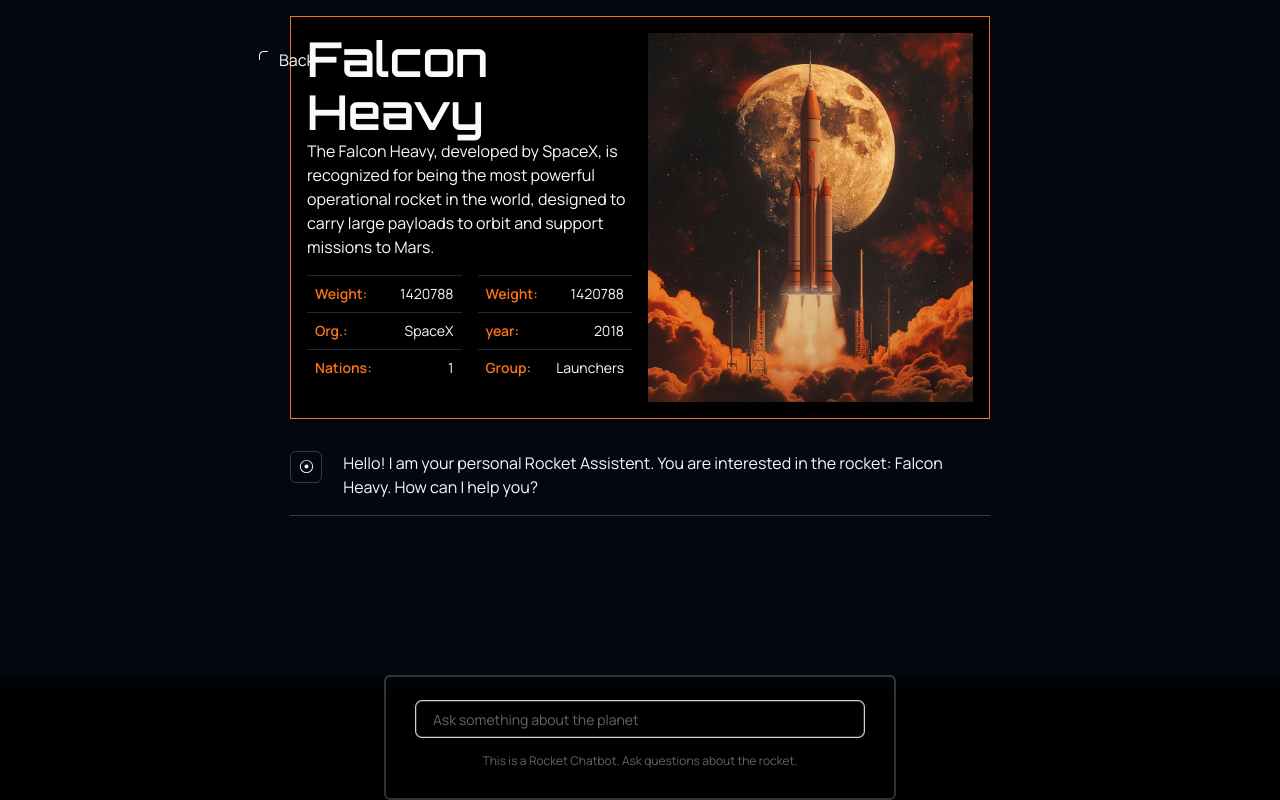
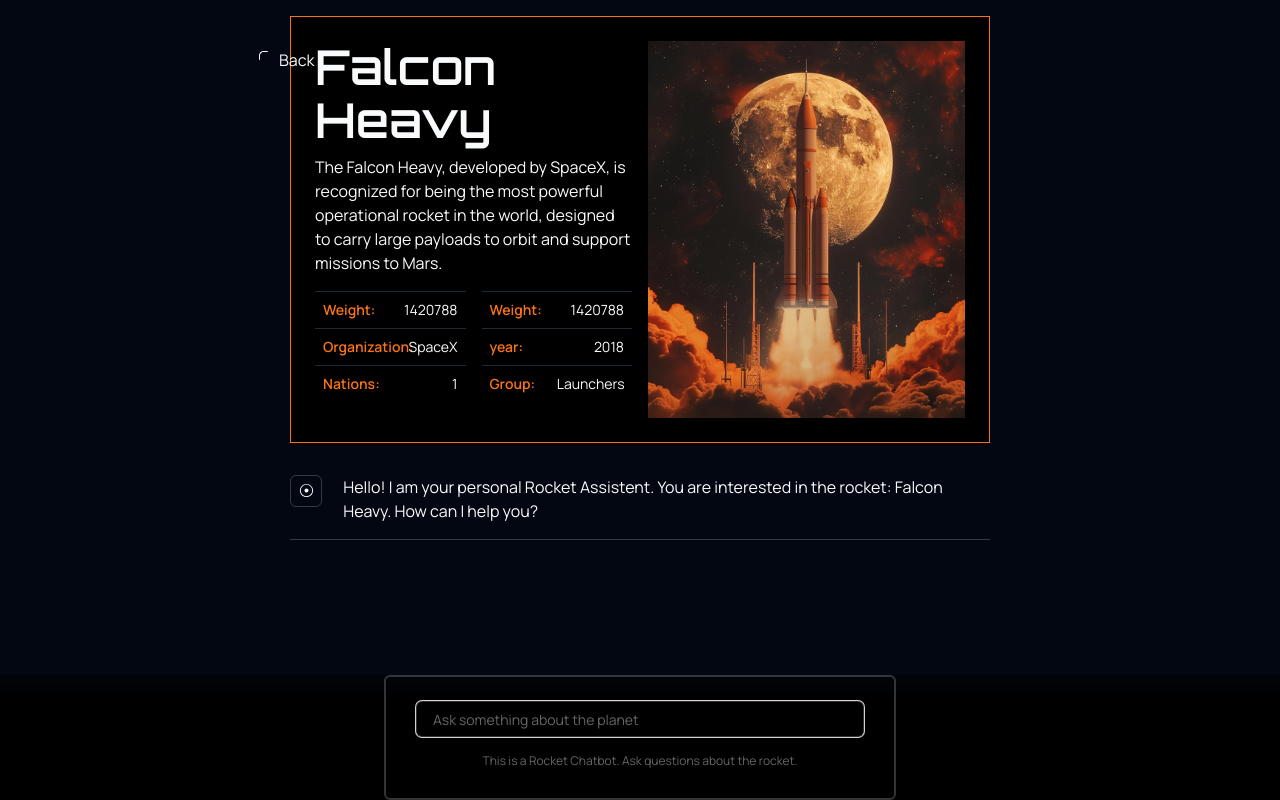
Before and after one commit to amelie-schlueter/rocket_quartett_ai, a Next.js app: page /1 in a window 1280 px wide. Built offline with nearby package versions, Linux system fonts and the light colour scheme.

Commit message:
More Space on Mobile

```diff
--- a/src/components/Cards/MoreInformation.tsx
+++ b/src/components/Cards/MoreInformation.tsx
@@ -1,16 +1,38 @@
 import { Rocket } from '@/lib/types'
 import React from 'react'
 import ChatHeaderItem from '../Chat/ChatHeaderItem'
+import Image from 'next/image'
 
 const MoreInformation = ({ data }: { data: Rocket }) => {
     return (
-        <div className=" py-4  md:grid-cols-2 md:gap-x-4 text-sm hidden md:grid">
-            <ChatHeaderItem value={data.weight} label={'Weight'} />
-            <ChatHeaderItem value={data.weight} label={'Weight'} />
-            <ChatHeaderItem value={data.lead_organization} label={'Org.'} />
-            <ChatHeaderItem value={data.year_built} label={'year'} />
-            <ChatHeaderItem value={data.involved_nations} label={'Nations'} />
-            <ChatHeaderItem value={data.group} label={'Group'} />
+        <div className="p-4  gap-4 hidden md:grid grid-cols-1 md:grid-cols-[1fr,1fr]">
+            <div>
+                <h1 className="mb-2">{data.name}</h1>
+                <p>{data.information}</p>
+                <div className=" py-4 grid md:grid-cols-2 md:gap-x-4 text-sm">
+                    <ChatHeaderItem value={data.weight} label={'Weight'} />
+                    <ChatHeaderItem value={data.weight} label={'Weight'} />
+                    <ChatHeaderItem
+                        value={data.lead_organization}
+                        label={'Organization'}
+                    />
+                    <ChatHeaderItem value={data.year_built} label={'year'} />
+                    <ChatHeaderItem
+                        value={data.involved_nations}
+                        label={'Nations'}
+                    />
+                    <ChatHeaderItem value={data.group} label={'Group'} />
+                </div>
+            </div>
+            <div className="w-full h-fullmd:max-h-full">
+                <Image
+                    src={`/${data.image}`}
+                    height={1000}
+                    width={1000}
+                    className="w-full h-full  object-cover"
+                    alt="image"
+                />{' '}
+            </div>
         </div>
     )
 }
--- a/src/components/Cards/MoreInformationCollapsable.tsx
+++ b/src/components/Cards/MoreInformationCollapsable.tsx
@@ -8,10 +8,14 @@ import {
 import ChatHeaderItem from '../Chat/ChatHeaderItem'
 import { Rocket } from '@/lib/types'
 import { ChevronDownIcon } from '@radix-ui/react-icons'
+import Image from 'next/image'
 
 const MoreInformationCollapsable = ({ data }: { data: Rocket }) => {
     return (
-        <Collapsible className="block md:hidden">
+        <div className="block md:hidden">
+            {' '}
+            <h1 className="">{data.name}</h1>
+            <Collapsible className=" pb-4">
                 <CollapsibleTrigger className="flex items-center gap-1 text-accent mt-4 underline">
                     More Information
                     <span>
@@ -19,6 +23,7 @@ const MoreInformationCollapsable = ({ data }: { data: Rocket }) => {
                     </span>
                 </CollapsibleTrigger>
                 <CollapsibleContent>
+                    <p>{data.information}</p>
                     <div className=" py-4 grid md:grid-cols-2 md:gap-x-4 text-sm">
                         <ChatHeaderItem value={data.weight} label={'Weight'} />
                         <ChatHeaderItem value={data.weight} label={'Weight'} />
@@ -26,15 +31,28 @@ const MoreInformationCollapsable = ({ data }: { data: Rocket }) => {
                             value={data.lead_organization}
                             label={'Organization'}
                         />
-                    <ChatHeaderItem value={data.year_built} label={'year'} />
+                        <ChatHeaderItem
+                            value={data.year_built}
+                            label={'year'}
+                        />
                         <ChatHeaderItem
                             value={data.involved_nations}
                             label={'Nations'}
                         />
                         <ChatHeaderItem value={data.group} label={'Group'} />
                     </div>
+                    <div className="w-full h-fullmd:max-h-full">
+                        <Image
+                            src={`/${data.image}`}
+                            height={1000}
+                            width={1000}
+                            className="w-full h-full  object-cover"
+                            alt="image"
+                        />{' '}
+                    </div>
                 </CollapsibleContent>
             </Collapsible>
+        </div>
     )
 }
 
--- a/src/components/Chat/ChatHeader.tsx
+++ b/src/components/Chat/ChatHeader.tsx
@@ -15,22 +15,11 @@ import MoreInformationCollapsable from '../Cards/MoreInformationCollapsable'
 
 const ChatHeader = ({ data }: { data: Rocket }) => {
     return (
-        <header className="p-4 border-[1px] gap-4 grid grid-cols-1 md:grid-cols-[1fr,1fr] border-orange-500 sticky bg-black top-0">
+        <header className=" border-[1px] border-orange-500 p-2 sticky bg-black top-0">
             <Back />
             <div className="w-full">
-                <h1 className="">{data.name}</h1>
-                <p>{data.information}</p>
                 <MoreInformationCollapsable data={data} />
                 <MoreInformation data={data} />
-            </div>
-            <div className="w-full h-full max-h-[200px] md:max-h-full">
-                <Image
-                    src={`/${data.image}`}
-                    height={1000}
-                    width={1000}
-                    className="w-full h-full  object-cover"
-                    alt="image"
-                />{' '}
             </div>
         </header>
     )
```
Lines whose indentation alone changed are shown as unchanged.
